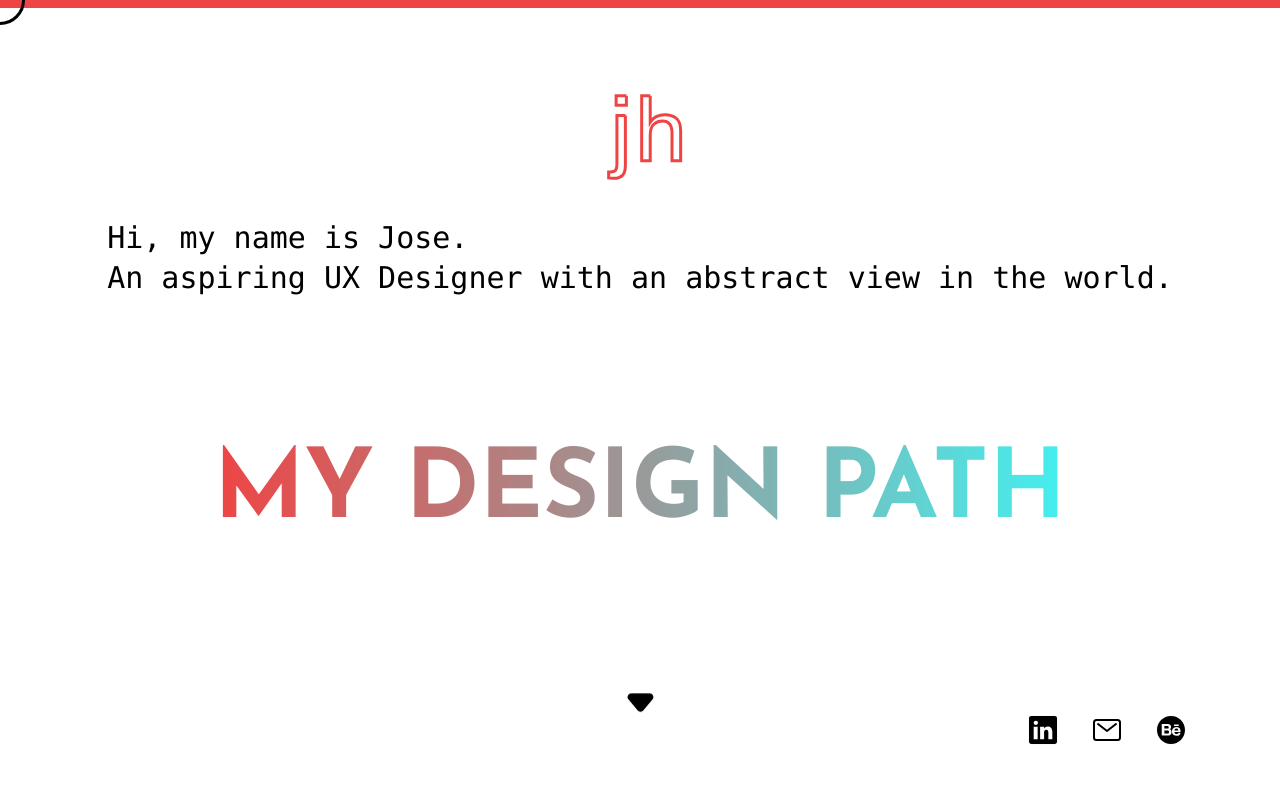
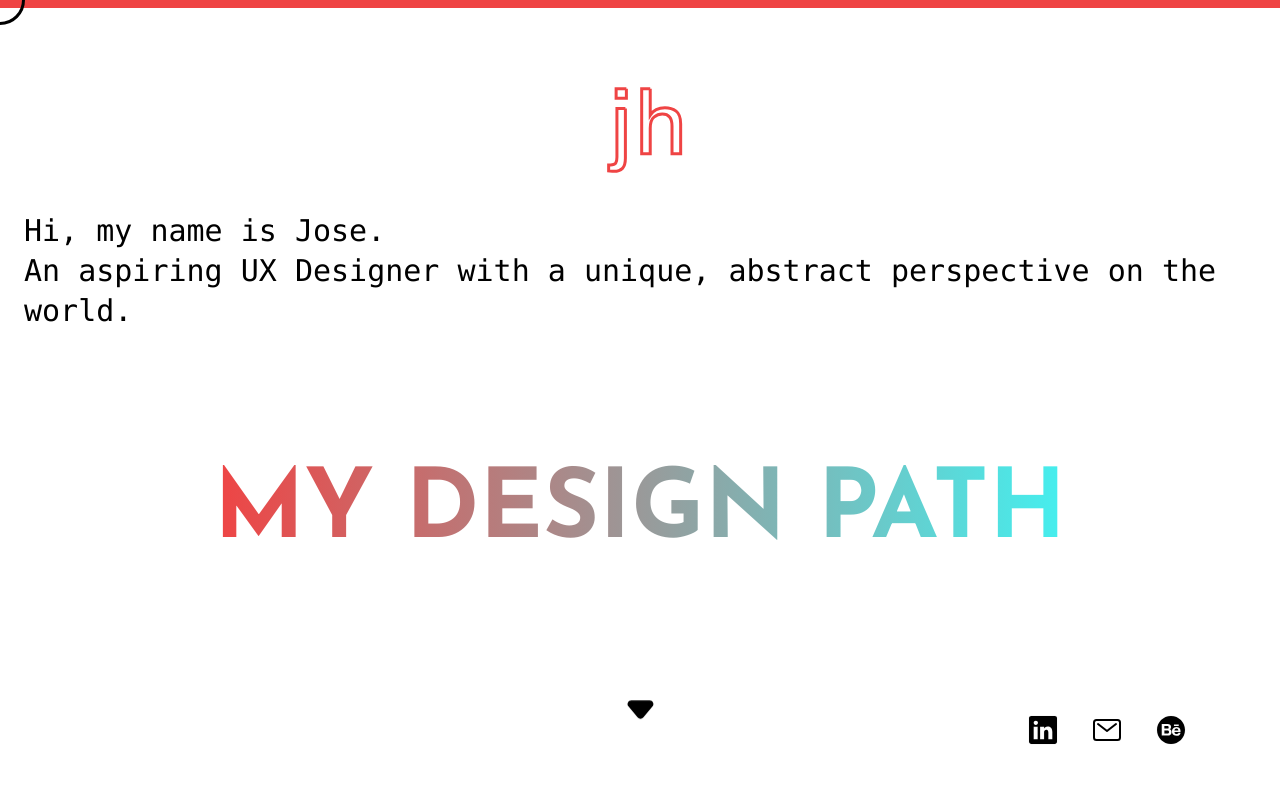
Before and after one commit to jhernandez-11/official-portfolio, a React (Create React App) app: page / in a window 1280 px wide. Shown: the top 800 px of the page. Built offline with nearby package versions, Linux system fonts and the light colour scheme.

Commit message:
updated motto

```diff
--- a/src/components/SplashPage/SplashPage.js
+++ b/src/components/SplashPage/SplashPage.js
@@ -11,7 +11,8 @@ function SplashPage() {
         <AnimatedSVG />
         <p className="px-6 text-3xl font-mono pt-9 leading-10">
           Hi, my name is Jose. <br />
-          An aspiring UX Designer with an abstract view in the world.
+          An aspiring UX Designer with a unique, abstract perspective on the
+          world.
         </p>
       </div>
       <div className="px-6 w-min md:w-fit text-7xl md:text-8xl font-extrabold uppercase">
```
